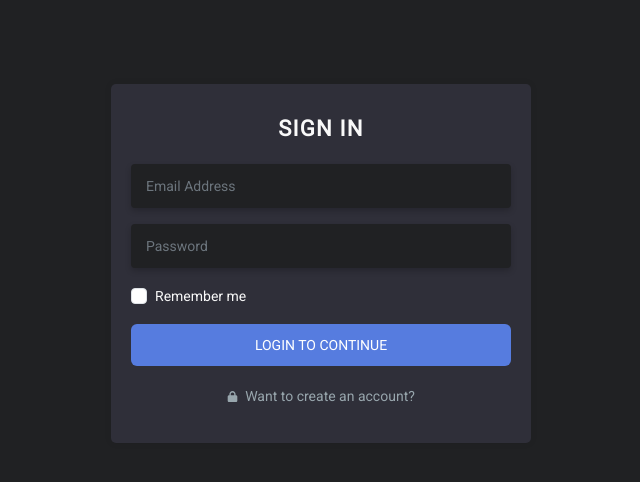
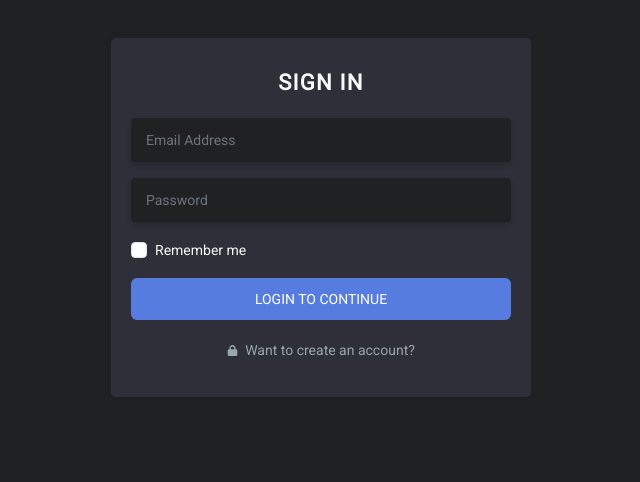
Before and after one commit to ra463/Chat-front, a React (Create React App) app: page /login in a window 1280 px wide. Shown: the top 482 px of the page, without its empty margins (319-959 px from the left). Built offline with nearby package versions, Linux system fonts and the light colour scheme.

Commit message:
margin-error

```diff
--- a/src/Pages/Auth/Login.scss
+++ b/src/Pages/Auth/Login.scss
@@ -1,5 +1,5 @@
 .wrapper-page {
-  margin: 5% auto;
+  margin: 3% auto;
   position: relative;
   width: 420px;
   position: fixed;
@@ -11,7 +11,6 @@
   }
 
   .card-box {
-    margin-top: 20px;
     padding: 20px;
     box-shadow:
       0 0px 8px 0 rgba(0, 0, 0, 0.06),
```
